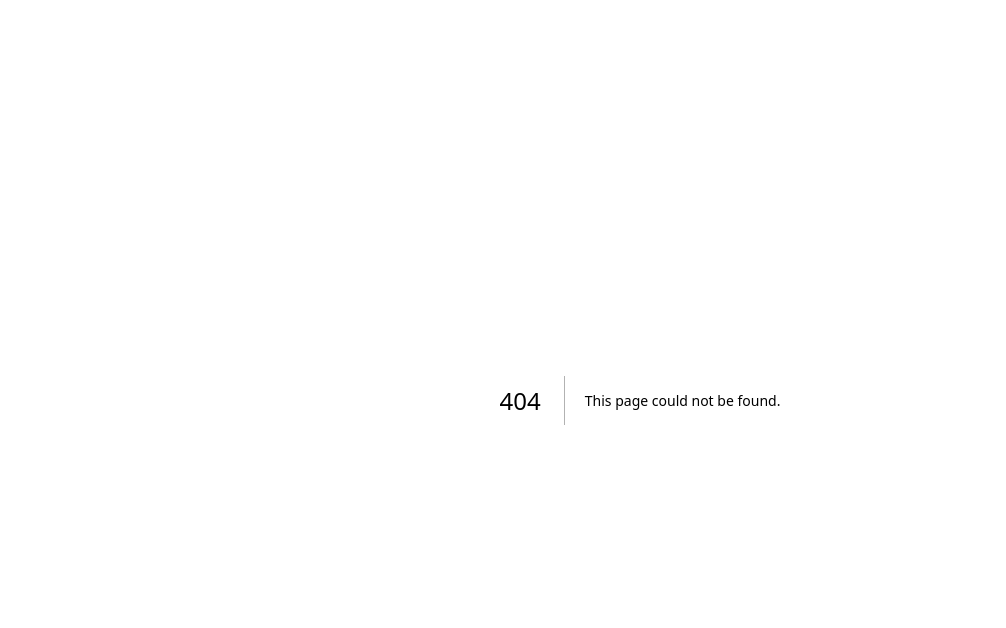
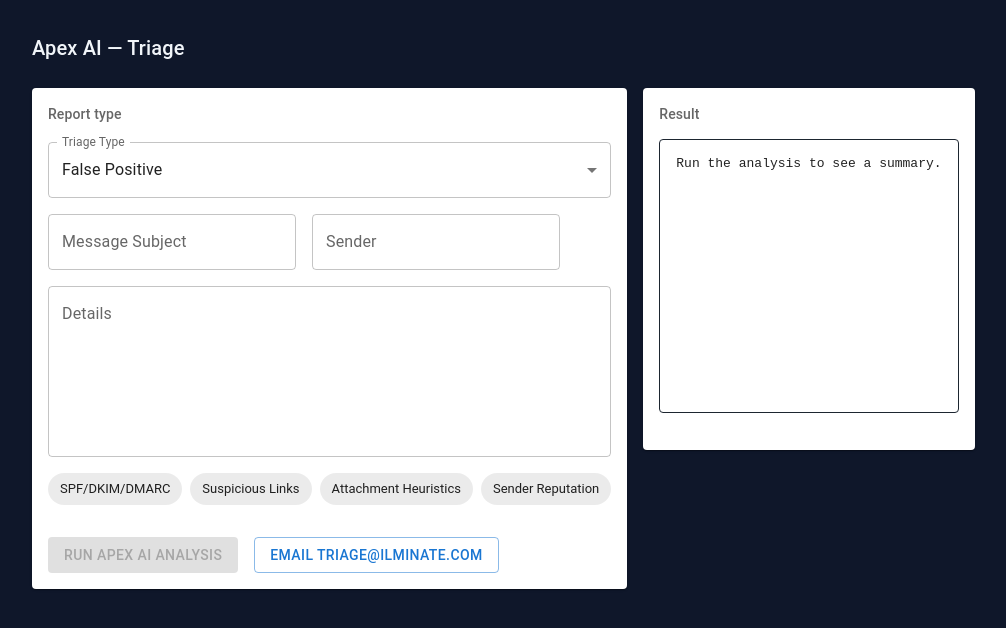
Before and after one commit to cjfisher84-source/ilminate-apex, a Next.js app: page /triage in a window 1280 px wide. Before the commit this address had no page. Shown: the top 628 px of the page, without its empty margins (0-1006 px from the left). Built offline with nearby package versions, Linux system fonts and the light colour scheme.

Commit message:
feat(triage): add MUI /triage page + API (Apex AI) with mailto

```diff
--- /dev/null
+++ b/src/app/api/triage/route.ts
@@ -0,0 +1,32 @@
+import { NextRequest, NextResponse } from 'next/server'
+
+export async function POST(req: NextRequest) {
+  try {
+    const body = await req.json().catch(() => ({}))
+    const { kind, subject, sender, details } = body || {}
+    const checks = [
+      'SPF/DKIM/DMARC auth results',
+      'Header anomalies (return-path, reply-to, display name spoofing)',
+      'URL intel (risky domains, TLD, shortening, lookalikes)',
+      'Attachment heuristics (macro docs, archives, executables)',
+      'Sender reputation & historical patterns'
+    ]
+    const summary =
+`APEX triage for: ${kind || 'N/A'}
+Subject: ${subject || 'N/A'}
+Sender: ${sender || 'N/A'}
+
+Primary findings:
+- ${checks.join('\n- ')}
+
+Notes:
+${(details || '').slice(0, 1200)}
+
+Recommendation:
+• If suspicious: quarantine similar messages, tighten policy, notify users.
+• If benign: add allow-list rule with scope/time-bound review.`
+    return NextResponse.json({ ok: true, summary })
+  } catch (e: any) {
+    return NextResponse.json({ ok:false, error: e?.message || 'Unexpected error' }, { status: 500 })
+  }
+}
--- /dev/null
+++ b/src/app/triage/page.tsx
@@ -0,0 +1,139 @@
+'use client'
+import { useState } from 'react'
+import {
+  Grid, Card, CardContent, CardActions,
+  TextField, Button, MenuItem, Typography,
+  Snackbar, Alert, Box, Chip, LinearProgress
+} from '@mui/material'
+
+type Kind = 'False Positive' | 'False Negative' | 'Question'
+
+export default function TriagePage() {
+  const [kind, setKind] = useState<Kind>('False Positive')
+  const [subject, setSubject] = useState('')
+  const [sender, setSender] = useState('')
+  const [details, setDetails] = useState('')
+  const [loading, setLoading] = useState(false)
+  const [result, setResult] = useState<string>('')
+  const [snack, setSnack] = useState<{open:boolean; msg:string; sev:'success'|'error'|'info'}>({open:false,msg:'',sev:'success'})
+
+  const disabled = loading || (!subject.trim() && !details.trim())
+
+  async function runTriage() {
+    setLoading(true)
+    setResult('')
+    try {
+      const endpoint = process.env.NEXT_PUBLIC_TRIAGE_URL || '/api/triage'
+      const res = await fetch(endpoint, {
+        method: 'POST',
+        headers: { 'Content-Type':'application/json' },
+        body: JSON.stringify({ kind, subject, sender, details })
+      })
+      if (!res.ok) throw new Error(`Triage API ${res.status}`)
+      const data = await res.json()
+      setResult(data.summary || 'Completed.')
+      setSnack({ open:true, msg:'Apex triage completed', sev:'success' })
+    } catch (e:any) {
+      setSnack({ open:true, msg: e?.message || 'Triage failed', sev:'error' })
+    } finally {
+      setLoading(false)
+    }
+  }
+
+  function draftEmail() {
+    const s = encodeURIComponent(`APEX triage: ${kind} — ${subject || 'no subject'}`)
+    const body =
+`Requested triage type: ${kind}
+
+Subject: ${subject || 'N/A'}
+Sender: ${sender || 'N/A'}
+
+Details:
+${details || '(none)'}
+`
+    const b = encodeURIComponent(body)
+    window.location.href = `mailto:triage@ilminate.com?subject=${s}&body=${b}`
+  }
+
+  return (
+    <Box sx={{ display:'flex', flexDirection:'column', gap:3, p:3 }}>
+      <Typography variant="h6">Apex AI — Triage</Typography>
+
+      <Grid container spacing={2}>
+        <Grid item xs={12} md={7}>
+          <Card>
+            {loading && <LinearProgress />}
+            <CardContent sx={{ display:'grid', gap:2 }}>
+              <Typography variant="subtitle2" color="text.secondary">Report type</Typography>
+              <TextField
+                select fullWidth label="Triage Type"
+                value={kind}
+                onChange={e=>setKind(e.target.value as Kind)}
+              >
+                {(['False Positive','False Negative','Question'] as Kind[]).map(k => (
+                  <MenuItem key={k} value={k}>{k}</MenuItem>
+                ))}
+              </TextField>
+
+              <Grid container spacing={2}>
+                <Grid item xs={12} md={8}>
+                  <TextField label="Message Subject" fullWidth value={subject} onChange={e=>setSubject(e.target.value)} />
+                </Grid>
+                <Grid item xs={12} md={4}>
+                  <TextField label="Sender" placeholder="user@domain.com" fullWidth value={sender} onChange={e=>setSender(e.target.value)} />
+                </Grid>
+              </Grid>
+
+              <TextField
+                label="Details"
+                placeholder="Explain why this is FP/FN or provide context. Include timestamps, headers, URLs, etc."
+                multiline minRows={6} fullWidth
+                value={details} onChange={e=>setDetails(e.target.value)}
+              />
+
+              <Box sx={{ display:'flex', gap:1, flexWrap:'wrap' }}>
+                <Chip label="SPF/DKIM/DMARC" />
+                <Chip label="Suspicious Links" />
+                <Chip label="Attachment Heuristics" />
+                <Chip label="Sender Reputation" />
+              </Box>
+            </CardContent>
+            <CardActions sx={{ p:2, gap:1 }}>
+              <Button variant="contained" color="primary" disabled={disabled} onClick={runTriage}>
+                Run Apex AI Analysis
+              </Button>
+              <Button variant="outlined" onClick={draftEmail}>
+                Email triage@ilminate.com
+              </Button>
+            </CardActions>
+          </Card>
+        </Grid>
+
+        <Grid item xs={12} md={5}>
+          <Card>
+            <CardContent>
+              <Typography variant="subtitle2" color="text.secondary" sx={{ mb:1 }}>Result</Typography>
+              <Box component="pre" sx={{
+                p:2, border:'1px solid #1d2630', borderRadius:1,
+                bgcolor: 'background.default', overflow:'auto', whiteSpace:'pre-wrap', minHeight: 240
+              }}>
+                {result || 'Run the analysis to see a summary.'}
+              </Box>
+            </CardContent>
+          </Card>
+        </Grid>
+      </Grid>
+
+      <Snackbar
+        open={snack.open}
+        autoHideDuration={4000}
+        onClose={()=>setSnack(s=>({...s, open:false}))}
+        anchorOrigin={{ vertical:'bottom', horizontal:'right' }}
+      >
+        <Alert onClose={()=>setSnack(s=>({...s, open:false}))} severity={snack.sev} variant="filled">
+          {snack.msg}
+        </Alert>
+      </Snackbar>
+    </Box>
+  )
+}
```
Also changed, not shown: 2 other files (tests, documents, lock files or other folders).
